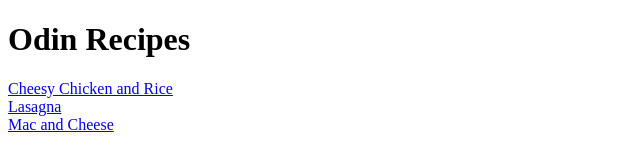
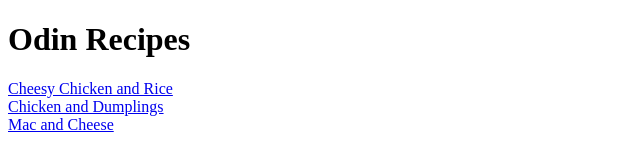
Before and after one commit to jmiller33/odin-recipes, a plain HTML site: page index.html in a window 1280 px wide. Shown: the whole page, without its empty margins (0-640 px from the left). Drawn offline with Linux system fonts and the light colour scheme.

Commit message:
Modified index.html to include dumplings recipe rather than original lasagna recipe.

```diff
--- a/index.html
+++ b/index.html
@@ -8,7 +8,7 @@
         <h1>Odin Recipes</h1>
         <a href="./recipes/cheesychickenandrice.html">Cheesy Chicken and Rice</a>
         <br>
-        <a href="./recipes/lasagna.html">Lasagna</a>
+        <a href="./recipes/dumplings.html">Chicken and Dumplings</a>
         <br>
         <a href="./recipes/macandcheese.html">Mac and Cheese</a>
     </body>
```
